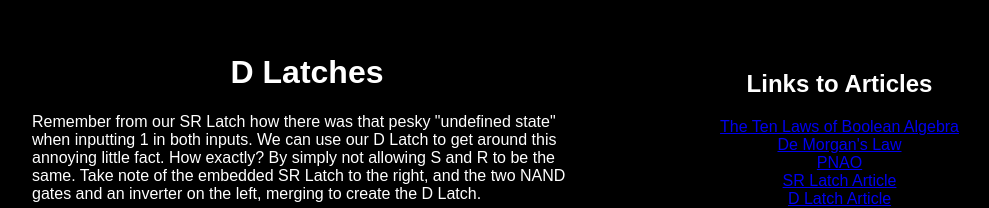
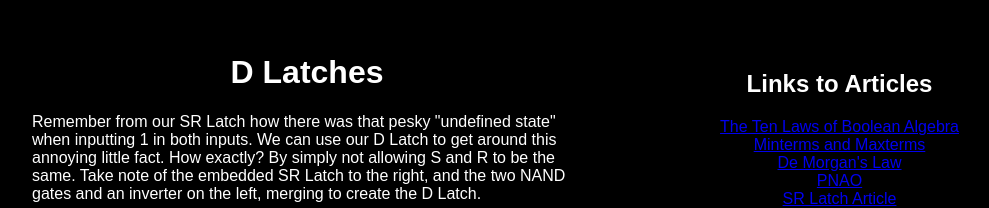
Before and after one commit to jamestheengineer2/James-the-Polymath, a plain HTML site: page dlatch.html in a window 1280 px wide. Shown: the top 208 px of the page, without its empty margins (201-1190 px from the left). Drawn offline with Linux system fonts and the light colour scheme.

Commit message:
Update dlatch.html

```diff
--- a/dlatch.html
+++ b/dlatch.html
@@ -30,6 +30,7 @@
     <center>
     <h2><b><center>Links to Articles</center></b></h2>
     <a href="ten_laws.html">The Ten Laws of Boolean Algebra</a><br>
+    <a href="minterms_and_maxterms.html">Minterms and Maxterms</a><br>
     <a href="demorgans_law.html">De Morgan's Law</a><br>
     <a href="pnao.html">PNAO</a><br>
     <a href="srlatch_article.html"> SR Latch Article</a><br>
```
